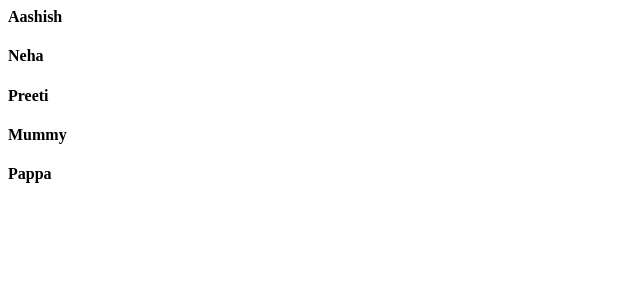
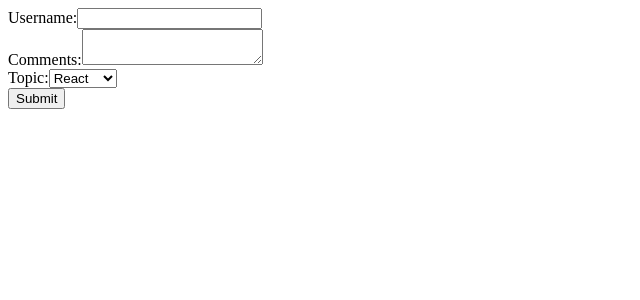
Before and after one commit to raashish/React-Tutorial-Codevolution, a React (Create React App) app: page / in a window 1280 px wide. Shown: the top 300 px of the page, without its empty margins (0-640 px from the left). Built offline with nearby package versions, Linux system fonts and the light colour scheme.

Commit message:
1 file modified, 1 added

```diff
--- a/src/App.js
+++ b/src/App.js
@@ -5,6 +5,7 @@
 import EventBind from './components/14/EventBind';
 import ParentComponent from './components/15/ParentComponent';
 import NameList from './components/17/NameList';
+import Form from './components/21/Form';
 
 export default function App() {
   return (
@@ -15,7 +16,8 @@
       <ClassClick /> */}
       {/* <EventBind /> */}
       {/* <ParentComponent /> */}
-      <NameList />
+      {/* <NameList /> */}
+      <Form />
     </div>
   );
 }
--- /dev/null
+++ b/src/components/21/Form.js
@@ -0,0 +1,67 @@
+import React, { Component } from 'react';
+
+class Form extends Component {
+  constructor(props) {
+    super(props);
+
+    this.state = {
+      username: '',
+      comments: '',
+      topic: 'react',
+    };
+  }
+
+  handleUsernameChange = (event) => {
+    this.setState({
+      username: event.target.value,
+    });
+  };
+
+  handleCommentsChange = (event) => {
+    this.setState({
+      comments: event.target.value,
+    });
+  };
+
+  handleTopicChange = (event) => {
+    this.setState({
+      topic: this.state.topic,
+    });
+  };
+
+  handleSubmit = (event) => {
+    alert(`${this.state.username} ${this.state.comments} ${this.state.topic}`);
+  };
+  render() {
+    return (
+      <form onSubmit={this.handleSubmit}>
+        <div>
+          <label>Username:</label>
+          <input
+            type="text"
+            value={this.state.username}
+            onChange={this.handleUsernameChange}
+          />
+        </div>
+        <div>
+          <label>Comments:</label>
+          <textarea
+            value={this.state.comments}
+            onChange={this.handleCommentsChange}
+          ></textarea>
+        </div>
+        <div>
+          <label>Topic:</label>
+          <select value={this.state.topic} onChange={this.handleTopicChange}>
+            <option value="react">React</option>
+            <option value="angular">Angular</option>
+            <option value="vue">Vue</option>
+          </select>
+        </div>
+        <button type="submit">Submit</button>
+      </form>
+    );
+  }
+}
+
+export default Form;
```
